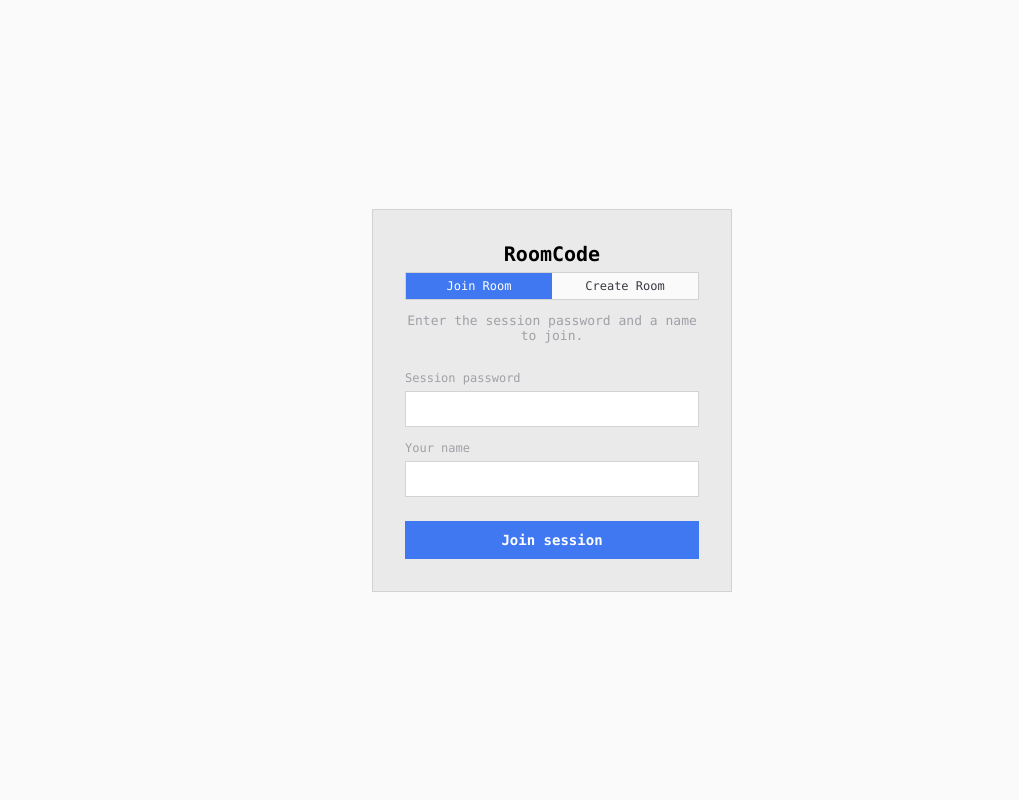
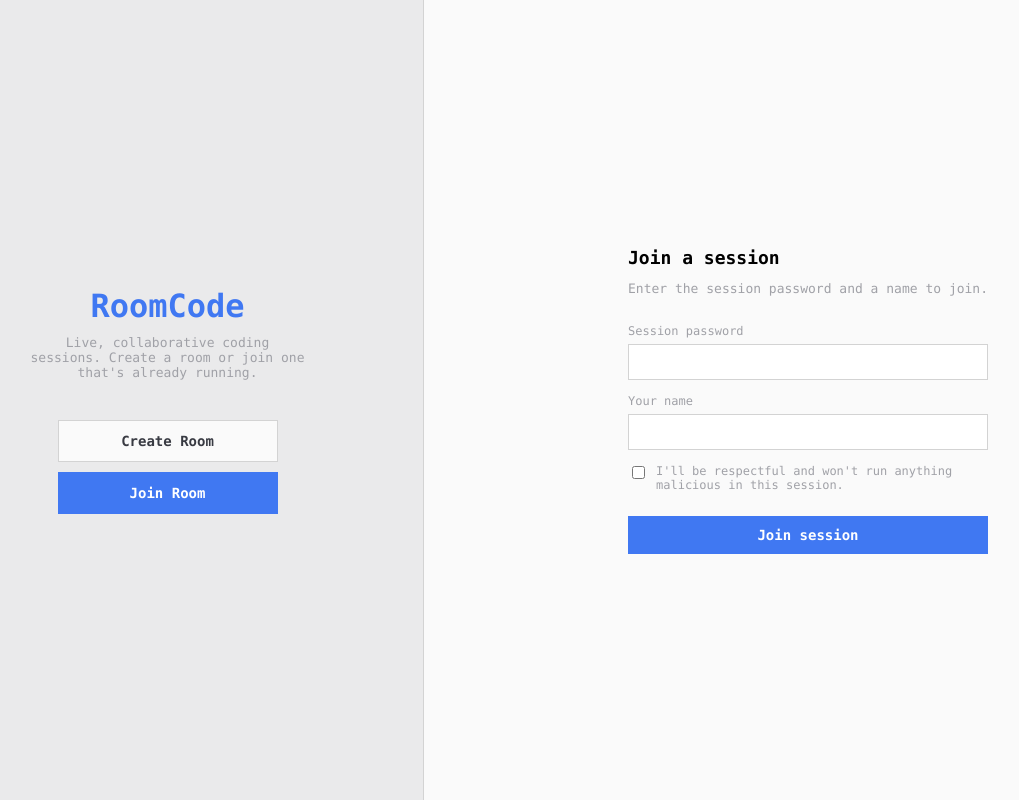
Before and after one commit to ameliaeckard/roomcode, a Flask app: page /join in a window 1280 px wide. Shown: the whole page, without its empty margins (88-1107 px from the left). Run offline with Flask 3, Linux system fonts and the light colour scheme; some libraries are stand-ins or nearby versions.

Commit message:
Add zip upload, agreement, and redesign login UI

```diff
--- a/server.py
+++ b/server.py
@@ -42,6 +42,15 @@ class Config:
 
 app = Flask(__name__)
 app.secret_key = uuid.uuid4().hex
+app.config["MAX_CONTENT_LENGTH"] = 60 * 1024 * 1024  # covers the optional project-zip upload on /create
+
+
+@app.errorhandler(413)
+def _upload_too_large(e):
+    return render_template(
+        "login.html", active_tab="create",
+        error="That upload is too large (max 60 MB total).",
+    ), 413
 
 
 def _is_allowed_origin(origin):
@@ -178,6 +187,56 @@ CODEMIRROR_MODES = {
 }
 
 EXCLUDED_DIR_NAMES = {".git", "__pycache__", "node_modules", ".venv", "venv", ".idea", ".vscode"}
+
+MAX_ZIP_FILE_COUNT = 2000
+MAX_ZIP_UNCOMPRESSED_BYTES = 50 * 1024 * 1024  # 50 MB
+
+
+def _extract_project_zip(file_storage, sess, owner_username):
+    """Safely extract an uploaded zip into sess's root_dir, recording
+    owner_username as the creator of every extracted path. Returns an error
+    message string on failure (nothing extracted), or None on success.
+
+    Guards against zip-slip (paths that escape root_dir), zip bombs (caps
+    total uncompressed size and file count), and pointlessly extracting
+    huge dependency folders (.git, node_modules, etc. are skipped, same as
+    what the file tree already hides)."""
+    try:
+        zf = zipfile.ZipFile(file_storage.stream)
+    except zipfile.BadZipFile:
+        return "That doesn't look like a valid .zip file."
+
+    root_dir = sess["root_dir"].resolve()
+    infos = [i for i in zf.infolist() if not i.is_dir()]
+    if len(infos) > MAX_ZIP_FILE_COUNT:
+        return f"That zip has too many files (max {MAX_ZIP_FILE_COUNT})."
+
+    total = 0
+    to_extract = []  # (info, rel_path)
+    for info in infos:
+        parts = Path(info.filename).parts
+        if not parts or any(p == ".." for p in parts):
+            return "That zip contains invalid paths and can't be extracted."
+        if os.path.isabs(info.filename):
+            return "That zip contains absolute paths and can't be extracted."
+        if any(p in EXCLUDED_DIR_NAMES or p.startswith(".") for p in parts[:-1]):
+            continue  # skip .git/, node_modules/, __pycache__/, etc.
+        rel = "/".join(parts)
+        target = (root_dir / rel).resolve()
+        if target != root_dir and root_dir not in target.parents:
+            return "That zip contains invalid paths and can't be extracted."
+        total += info.file_size
+        if total > MAX_ZIP_UNCOMPRESSED_BYTES:
+            return f"That zip is too large once extracted (max {MAX_ZIP_UNCOMPRESSED_BYTES // (1024 * 1024)} MB)."
+        to_extract.append((info, rel))
+
+    for info, rel in to_extract:
+        target = root_dir / rel
+        target.parent.mkdir(parents=True, exist_ok=True)
+        with zf.open(info) as src, open(target, "wb") as dst:
+            shutil.copyfileobj(src, dst)
+        sess.setdefault("ownership", {})[rel] = owner_username
+    return None
 
 RUN_ENV_PASSTHROUGH = {"path", "systemroot", "windir", "comspec", "pathext", "lang", "lc_all", "temp", "tmp"}
 RUN_CPU_SECONDS = 30
@@ -373,11 +432,18 @@ def create():
         _check_csrf()
         pw = request.form.get("password", "").strip()
         name = request.form.get("username", "").strip()[:32]
+        agreed = request.form.get("agree") == "on"
+        lock_on_create = request.form.get("lock_on_create") == "on"
+        zip_file = request.files.get("project_zip")
         if not pw:
             error = "Choose a session password."
         elif not name:
             error = "Please enter your name."
+        elif not agreed:
+            error = "Please confirm the session agreement to continue."
         else:
+            sid = None
+            root_dir = None
             with sessions_lock:
                 if pw in password_index:
                     error = "That password is already in use - pick a different one."
@@ -386,12 +452,24 @@ def create():
                     root_dir = Config.sessions_dir / sid
                     root_dir.mkdir(parents=True, exist_ok=True)
                     sessions[sid] = {
-                        "password": pw, "root_dir": root_dir, "locked": False,
+                        "password": pw, "root_dir": root_dir, "locked": lock_on_create,
                         "ownership": {}, "promoted_hosts": set(),
                         "ydocs": {}, "dirty_docs": set(), "last_editor": {},
                         "history": [], "awareness_states": {},
                     }
                     password_index[pw] = sid
+
+            if not error and zip_file and zip_file.filename:
+                zip_error = _extract_project_zip(zip_file, sessions[sid], name)
+                if zip_error:
+                    # Roll back the session rather than leave an empty,
+                    # orphaned one sitting on a password nobody can use yet.
+                    with sessions_lock:
+                        sessions.pop(sid, None)
+                        password_index.pop(pw, None)
+                    shutil.rmtree(root_dir, ignore_errors=True)
+                    error = zip_error
+
             if not error:
                 session["authed"] = True
                 session["username"] = name
@@ -414,6 +492,7 @@ def join():
         else:
             pw = request.form.get("password", "")
             name = request.form.get("username", "").strip()[:32]
+            agreed = request.form.get("agree") == "on"
             with sessions_lock:
                 sid = password_index.get(pw)
             if not sid:
@@ -421,6 +500,8 @@ def join():
                 error = "Incorrect password."
             elif not name:
                 error = "Please enter a name."
+            elif not agreed:
+                error = "Please confirm the session agreement to continue."
             else:
                 with users_lock:
                     name_taken = any(
--- a/static/css/style.css
+++ b/static/css/style.css
@@ -63,34 +63,65 @@ a:hover { color: var(--text-bright); }
 
 .join-body {
   display: flex;
+  flex-direction: row;
+  flex: 1;
+  min-height: 100vh;
+}
+.join-left {
+  flex: 0 0 40%;
+  display: flex;
+  flex-direction: column;
   align-items: center;
   justify-content: center;
+  gap: 40px;
+  background: var(--bg-elevated);
+  border-right: 1px solid var(--border);
+  padding: 40px;
+  text-align: center;
+}
+.join-brand { display: flex; flex-direction: column; align-items: center; gap: 10px; }
+.join-logo { font-size: 32px; color: var(--accent); font-weight: 700; }
+.join-tagline { color: var(--text-dim); font-size: 13px; max-width: 280px; margin: 0; }
+.join-mode-tabs { display: flex; flex-direction: column; gap: 10px; width: 220px; }
+.join-mode-btn {
+  display: flex;
+  justify-content: center;
+  align-items: center;
+  background: var(--bg);
+  color: var(--text);
+  border: 1px solid var(--border);
+  padding: 12px;
+  font-size: 14px;
+  font-weight: 600;
+}
+.join-mode-btn:hover { border-color: var(--accent); color: var(--accent); }
+.join-mode-btn.active { background: var(--accent); color: #ffffff; border-color: var(--accent); }
+
+.join-right {
   flex: 1;
-}
-.join-card {
-  width: 360px;
   display: flex;
   flex-direction: column;
-  background: var(--bg-elevated);
-  border: 1px solid var(--border);
-  padding: 32px;
-  text-align: center;
+  align-items: center;
+  justify-content: center;
+  padding: 40px;
 }
-.join-logo { display: flex; justify-content: center; font-size: 28px; color: var(--accent); font-weight: 700; margin-bottom: 4px; }
-.join-card h1 { font-size: 20px; margin: 0 0 6px; color: var(--text-bright); }
+.join-right h2 { font-size: 18px; margin: 0 0 6px; color: var(--text-bright); }
 .join-sub { color: var(--text-dim); font-size: 13px; margin-bottom: 20px; }
 .join-error {
   display: flex;
+  width: 100%;
+  max-width: 360px;
   background: var(--bg);
   color: var(--red);
   border: 1px solid var(--red);
   padding: 8px;
   font-size: 13px;
   margin-bottom: 14px;
+  box-sizing: border-box;
 }
-.join-form { display: flex; flex-direction: column; gap: 6px; text-align: left; }
+.join-form { display: flex; flex-direction: column; gap: 6px; text-align: left; width: 100%; max-width: 360px; }
 .join-form label { display: flex; font-size: 12px; color: var(--text-dim); margin-top: 8px; }
-.join-form input {
+.join-form input[type="text"], .join-form input[type="password"], .join-form input[type="file"] {
   display: flex;
   background: var(--input-bg);
   border: 1px solid var(--border);
@@ -98,6 +129,7 @@ a:hover { color: var(--text-bright); }
   padding: 9px 10px;
   font-size: 14px;
 }
+.join-form input[type="file"] { cursor: pointer; }
 .join-form button {
   display: flex;
   justify-content: center;
@@ -111,6 +143,30 @@ a:hover { color: var(--text-bright); }
   font-weight: 600;
 }
 .join-form button:hover { background: var(--bg); color: var(--accent); }
+.join-hint { color: var(--text-dim); font-size: 11px; margin: 2px 0 0; }
+.join-checkbox-row {
+  display: flex;
+  flex-direction: row;
+  align-items: flex-start;
+  gap: 8px;
+  margin-top: 14px;
+  font-size: 12px;
+  color: var(--text-dim);
+}
+.join-checkbox-row input { flex: 0 0 auto; width: auto; margin-top: 2px; }
+
+@media (max-width: 720px) {
+  .join-body { flex-direction: column; }
+  .join-left {
+    flex: 0 0 auto;
+    border-right: none;
+    border-bottom: 1px solid var(--border);
+    padding: 24px;
+    gap: 24px;
+  }
+  .join-mode-tabs { flex-direction: row; width: 100%; max-width: 320px; }
+  .join-right { padding: 24px; }
+}
 
 #app { display: flex; flex-direction: column; height: 100vh; flex: 1; }
 
--- a/templates/login.html
+++ b/templates/login.html
@@ -1,7 +1,8 @@
 <!--
   login.html
-  updated 2026-07-14 by Amelia Eckard
-  Join/Create landing page - tabbed form for entering a session password and display name.
+  updated 2026-07-19 by Amelia Eckard
+  Split landing page: branding + mode switch on the left, the active
+  create/join form on the right.
 -->
 <!DOCTYPE html>
 <html lang="en">
@@ -19,16 +20,23 @@
   document.body.classList.add("theme-" + theme);
 })();
 </script>
-  <div class="join-card">
-    <h1>RoomCode</h1>
-    <div class="seg">
-      <button type="button" class="seg-btn tab-btn{% if active_tab == 'join' %} active{% endif %}" data-tab="join">Join Room</button>
-      <button type="button" class="seg-btn tab-btn{% if active_tab == 'create' %} active{% endif %}" data-tab="create">Create Room</button>
+
+  <div class="join-left">
+    <div class="join-brand">
+      <div class="join-logo">RoomCode</div>
+      <p class="join-tagline">Live, collaborative coding sessions. Create a room or join one that's already running.</p>
     </div>
+    <div class="join-mode-tabs">
+      <button type="button" class="join-mode-btn tab-btn{% if active_tab == 'create' %} active{% endif %}" data-tab="create">Create Room</button>
+      <button type="button" class="join-mode-btn tab-btn{% if active_tab == 'join' %} active{% endif %}" data-tab="join">Join Room</button>
+    </div>
+  </div>
 
+  <div class="join-right">
     {% if error %}<div class="join-error">{{ error }}</div>{% endif %}
 
     <div class="tab-panel" data-panel="join"{% if active_tab != 'join' %} style="display:none"{% endif %}>
+      <h2>Join a session</h2>
       <p class="join-sub">Enter the session password and a name to join.</p>
       <form method="POST" action="{{ url_for('join') }}" class="join-form">
         <input type="hidden" name="_csrf" value="{{ csrf_token() }}">
@@ -36,18 +44,37 @@
         <input type="password" id="join-password" name="password" required>
         <label for="join-username">Your name</label>
         <input type="text" id="join-username" name="username" maxlength="32" required>
+        <label class="join-checkbox-row">
+          <input type="checkbox" name="agree" required>
+          <span>I'll be respectful and won't run anything malicious in this session.</span>
+        </label>
         <button type="submit">Join session</button>
       </form>
     </div>
 
     <div class="tab-panel" data-panel="create"{% if active_tab != 'create' %} style="display:none"{% endif %}>
+      <h2>Create a session</h2>
       <p class="join-sub">Start a new session - you'll join as its host.</p>
-      <form method="POST" action="{{ url_for('create') }}" class="join-form">
+      <form method="POST" action="{{ url_for('create') }}" class="join-form" enctype="multipart/form-data">
         <input type="hidden" name="_csrf" value="{{ csrf_token() }}">
         <label for="create-password">Session password</label>
         <input type="password" id="create-password" name="password" required>
         <label for="create-username">Your name</label>
         <input type="text" id="create-username" name="username" maxlength="32" required>
+
+        <label for="create-zip">Start with existing files (optional)</label>
+        <input type="file" id="create-zip" name="project_zip" accept=".zip,application/zip">
+        <p class="join-hint">A .zip of folders/files to seed the session with (up to 50 MB).</p>
+
+        <label class="join-checkbox-row">
+          <input type="checkbox" id="create-lock" name="lock_on_create">
+          <span>Lock editing right away (you can unlock it yourself once everyone's ready)</span>
+        </label>
+        <label class="join-checkbox-row">
+          <input type="checkbox" name="agree" required>
+          <span>I'll be respectful and won't run anything malicious in this session.</span>
+        </label>
+
         <button type="submit">Create session</button>
       </form>
     </div>
```
